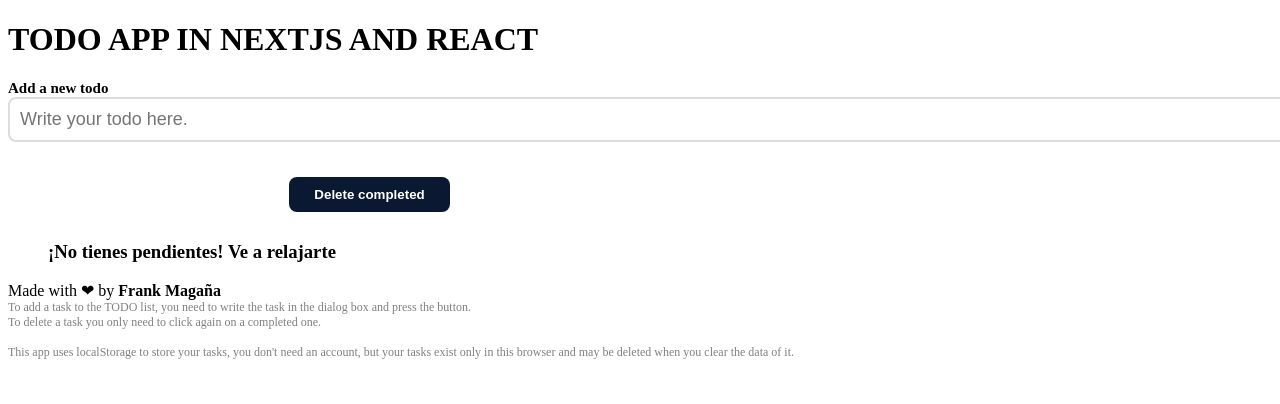
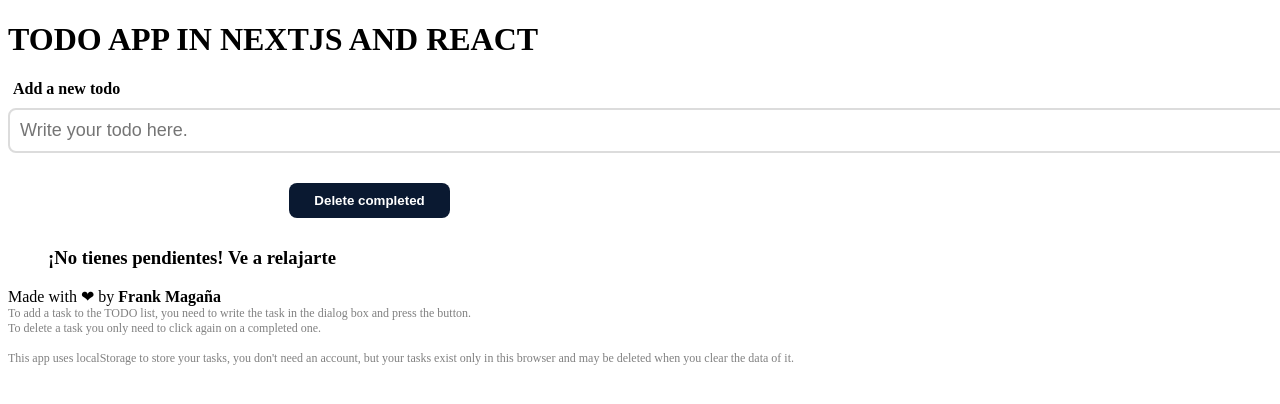
Before and after one commit to francisco-magana/todolist-react-nextjs, a Next.js app: page / in a window 1280 px wide. Shown: the top 404 px of the page. Built offline with nearby package versions, Linux system fonts and the light colour scheme.

Commit message:
fix margins from input description

```diff
--- a/components/InputTask/InputTask.module.css
+++ b/components/InputTask/InputTask.module.css
@@ -1,13 +1,11 @@
 .inputTask {
-
     width: 100%;
     padding: 10px;
-    margin-bottom: 15px;
+    margin-bottom: 10px;
     border: 2px solid gainsboro;
     border-radius: 8px;
     transition: 0.3s;
     font-size: 18px;
-
 }
 
 .inputTask:focus {
@@ -21,7 +19,7 @@
 
 .desc {
     color: var(--blue-color);
-    font-size: 15px;
-    margin-top: 15px;
+    font-size: 16px;
+    margin: 15px 15px 10px 5px;
     font-weight: bold;
 }
```
